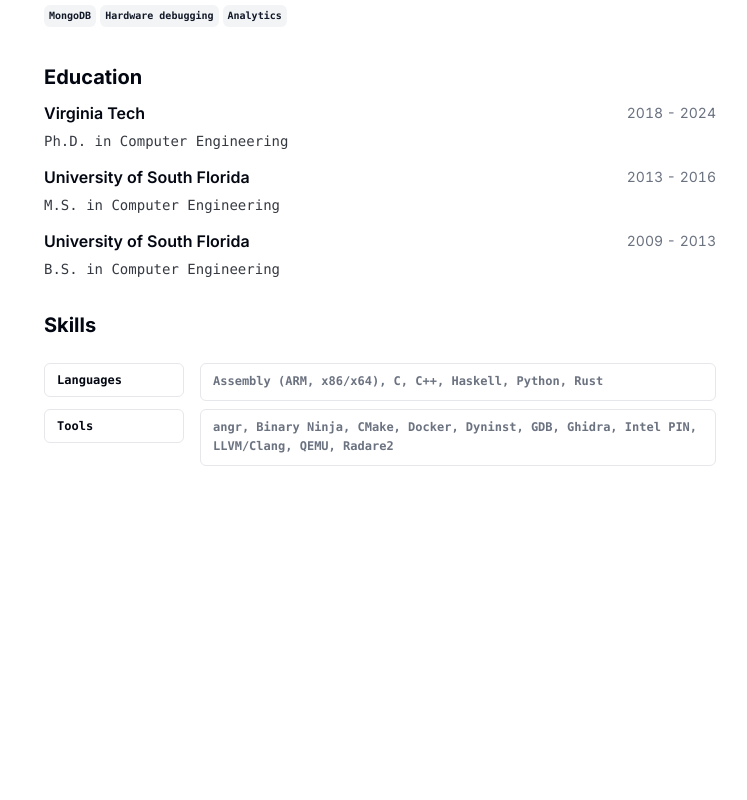
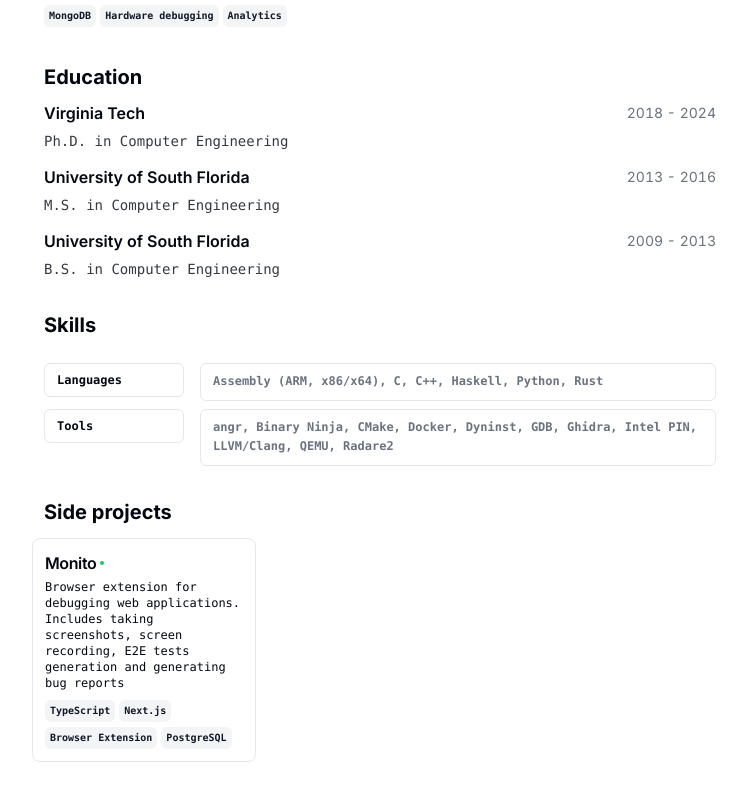
Before and after one commit to boba-jjang/boba-jjang.github.io, a Next.js app: page / in a window 1280 px wide. Shown: the part 1522-2322 px from the top of the page, without its empty margins (260-1007 px from the left). Before the commit the page ends 2052 px from the top, so only its background shows below. Built offline with nearby package versions, Linux system fonts and the light colour scheme.

Commit message:
Update resume data

```diff
--- a/src/data/resume-data.tsx
+++ b/src/data/resume-data.tsx
@@ -252,16 +252,16 @@ export const RESUME_DATA: ResumeData = {
     },
   ],
   projects: [
-    // {
-    //   title: "Monito",
-    //   techStack: ["TypeScript", "Next.js", "Browser Extension", "PostgreSQL"],
-    //   description:
-    //     "Browser extension for debugging web applications. Includes taking screenshots, screen recording, E2E tests generation and generating bug reports",
-    //   link: {
-    //     label: "monito.dev",
-    //     href: "https://monito.dev/",
-    //   },
-    // },
+    {
+      title: "Monito",
+      techStack: ["TypeScript", "Next.js", "Browser Extension", "PostgreSQL"],
+      description:
+        "Browser extension for debugging web applications. Includes taking screenshots, screen recording, E2E tests generation and generating bug reports",
+      link: {
+        label: "monito.dev",
+        href: "https://monito.dev/",
+      },
+    },
     // {
     //   title: "Consultly",
     //   techStack: [
```
